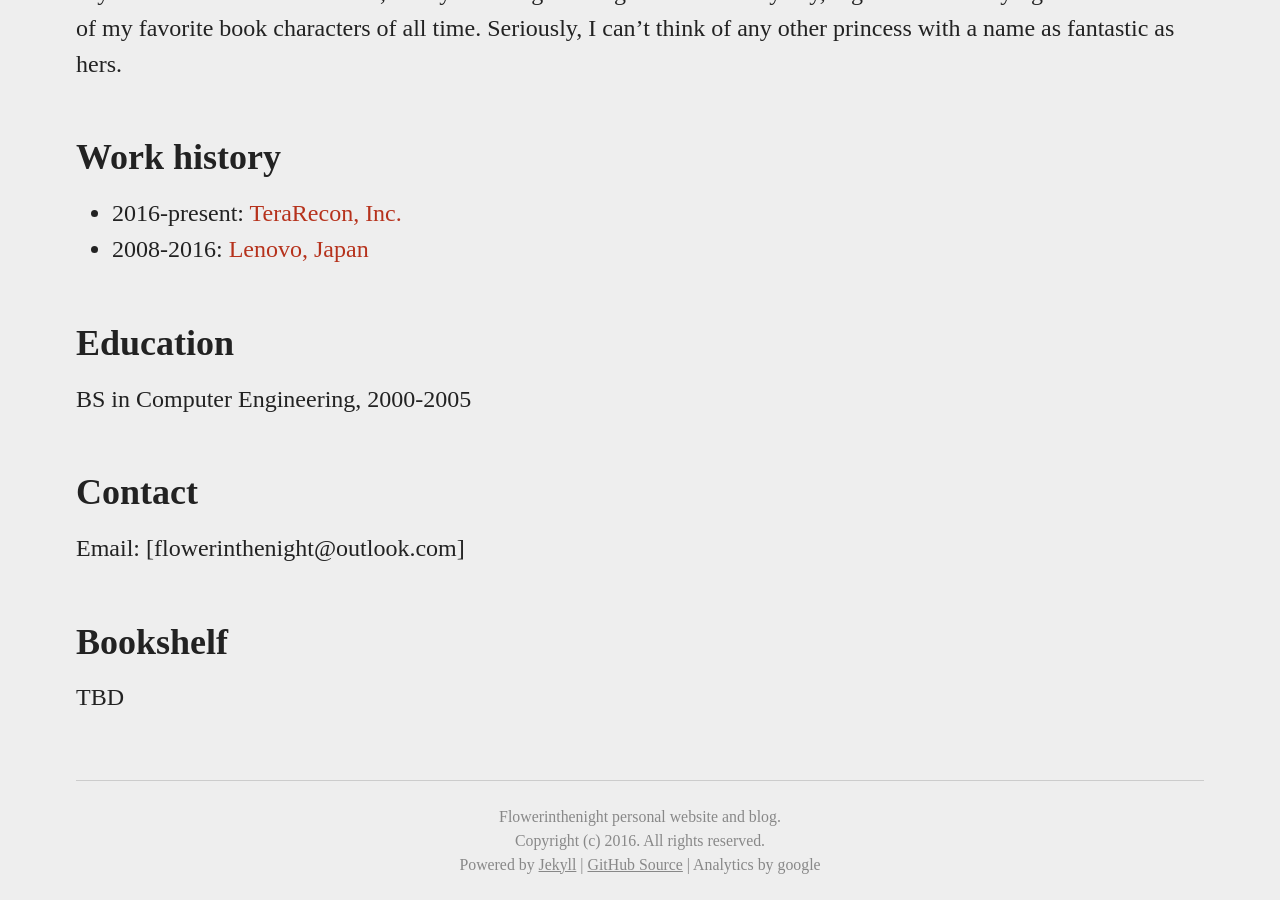
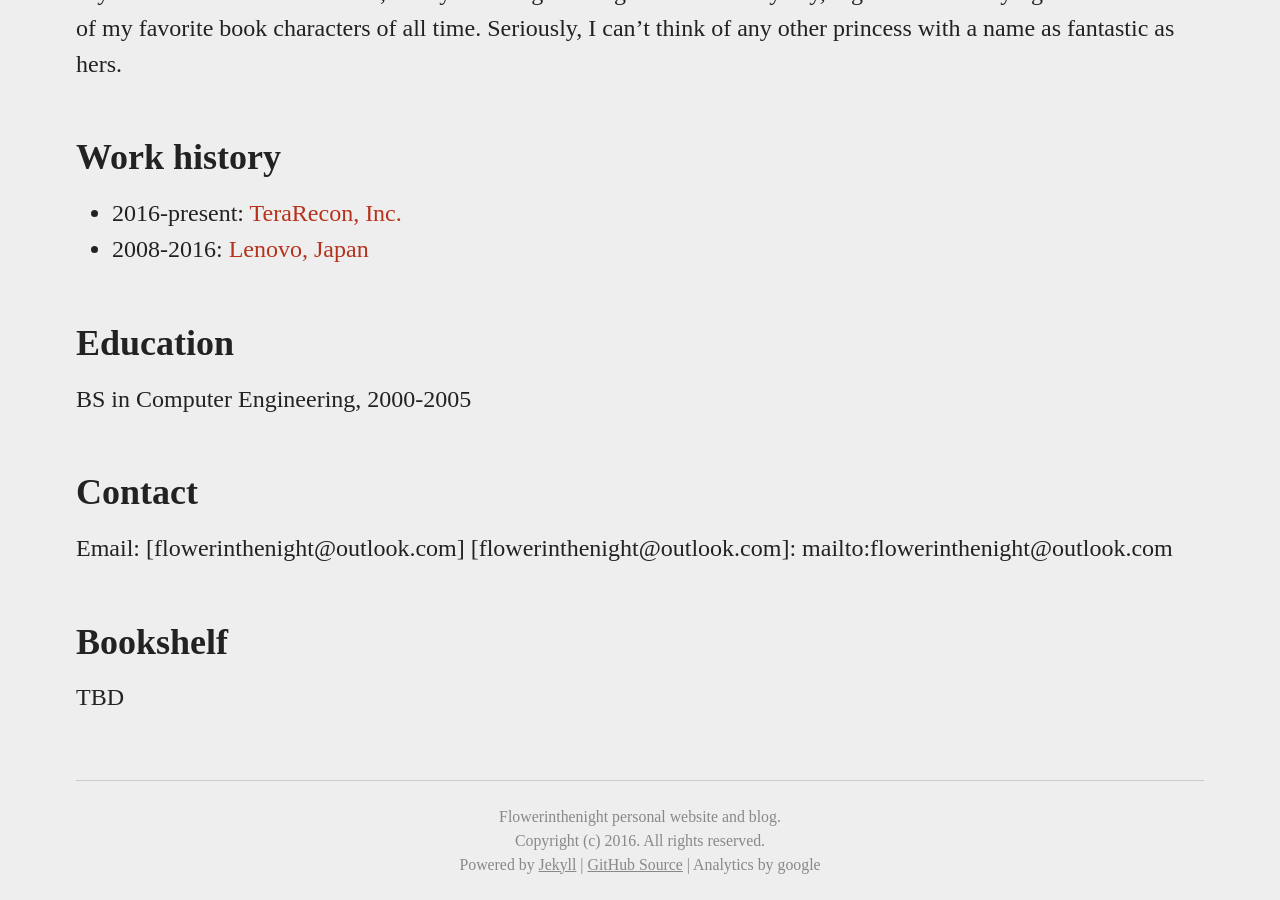
Before and after one commit to flowerinthenight/flowerinthenight.github.io, a Jekyll site: the page built from about.md, in a window 1280 px wide and 900 px high, scrolled down 682 px. Built offline with Jekyll 4.4.1, drawn with Linux system fonts in a browser that asks for light colours; some web fonts are replaced.

Commit message:
Update about.md

```diff
--- a/about.md
+++ b/about.md
@@ -26,9 +26,8 @@ BS in Computer Engineering, 2000-2005
 ## Contact
 
 Email: [flowerinthenight@outlook.com]
+[flowerinthenight@outlook.com]: mailto:flowerinthenight@outlook.com
 
 ## Bookshelf
 
 TBD
-
-[chew@ulimit.co]: mailto:flowerinthenight@outlook.com
```
